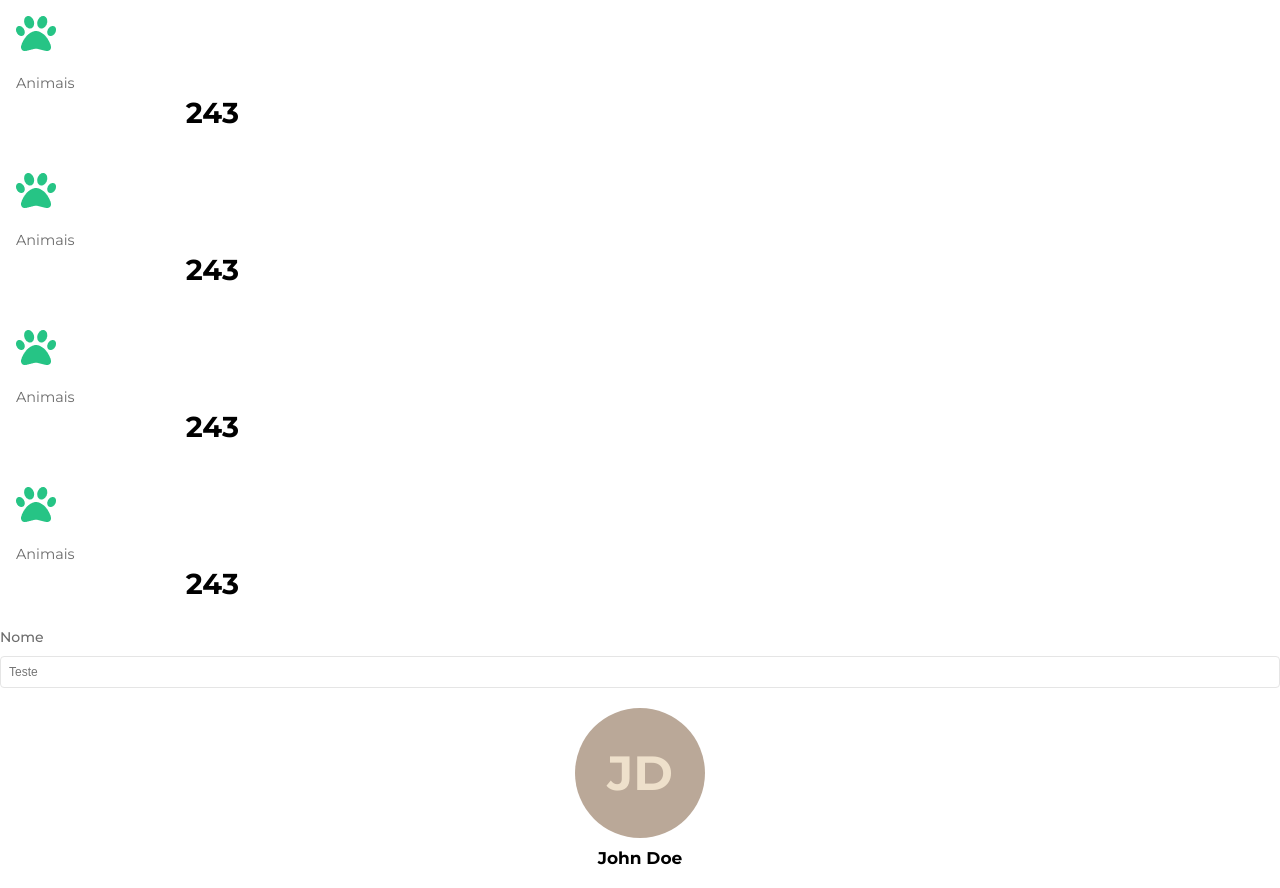
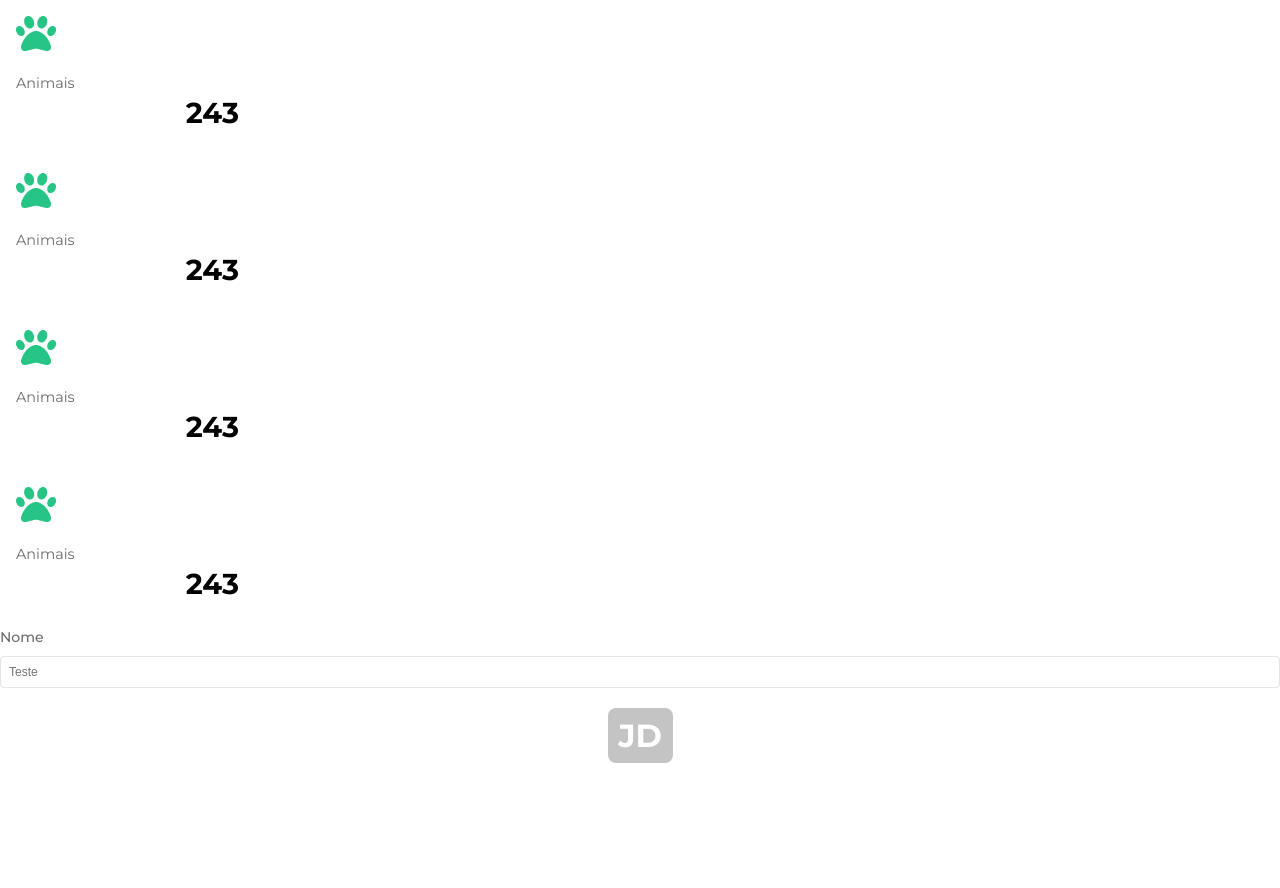
Before and after one commit to BlueTeam-2challenge/2challenge-front, a React (Vite) app: page / in a window 1280 px wide. After the commit the page ends 800 px from the top, so only its background shows below. Built offline with nearby package versions, Linux system fonts and the light colour scheme.

Commit message:
feat: Add variant prop to UserProfile component

```diff
--- a/src/components/UserProfile/UserProfile.module.css
+++ b/src/components/UserProfile/UserProfile.module.css
@@ -19,6 +19,20 @@
   margin-bottom: 10px;
 }
 
+.userIconSmall {
+  display: flex;
+  align-items: center;
+  justify-content: center;
+  width: 65px;
+  height: 55px;
+  background-color: #c4c4c4;
+  border-radius: 8px;
+  font-size: 32px;
+  font-weight: bold;
+  color: var(--color-white);
+  margin-bottom: 10px;
+}
+
 .userName {
   font-size: 17px;
   font-weight: bold;
--- a/src/components/UserProfile/index.tsx
+++ b/src/components/UserProfile/index.tsx
@@ -2,7 +2,7 @@ import React from "react";
 import styles from "./UserProfile.module.css";
 import { UserProfileProps } from "./types";
 
-const UserProfile = ({ name }: UserProfileProps) => {
+const UserProfile = ({ name, variant }: UserProfileProps) => {
   const getInitials = (name: string) => {
     const names = name.split(" ");
     const initials = names.map((name) => name[0]).join("");
@@ -14,8 +14,16 @@ const UserProfile = ({ name }: UserProfileProps) => {
 
   return (
     <div className={styles.userProfile}>
-      <div className={styles.userIcon}>{getInitials(name)}</div>
-      <div className={styles.userName}>{!name ? "User" : name}</div>
+      <div
+        className={
+          variant === "default" ? styles.userIcon : styles.userIconSmall
+        }
+      >
+        {getInitials(name)}
+      </div>
+      {variant === "default" && (
+        <div className={styles.userName}>{!name ? "User" : name}</div>
+      )}
     </div>
   );
 };
--- a/src/components/UserProfile/types.ts
+++ b/src/components/UserProfile/types.ts
@@ -1,3 +1,4 @@
 export interface UserProfileProps {
   name: string;
+  variant?: "default" | "small";
 }
```
